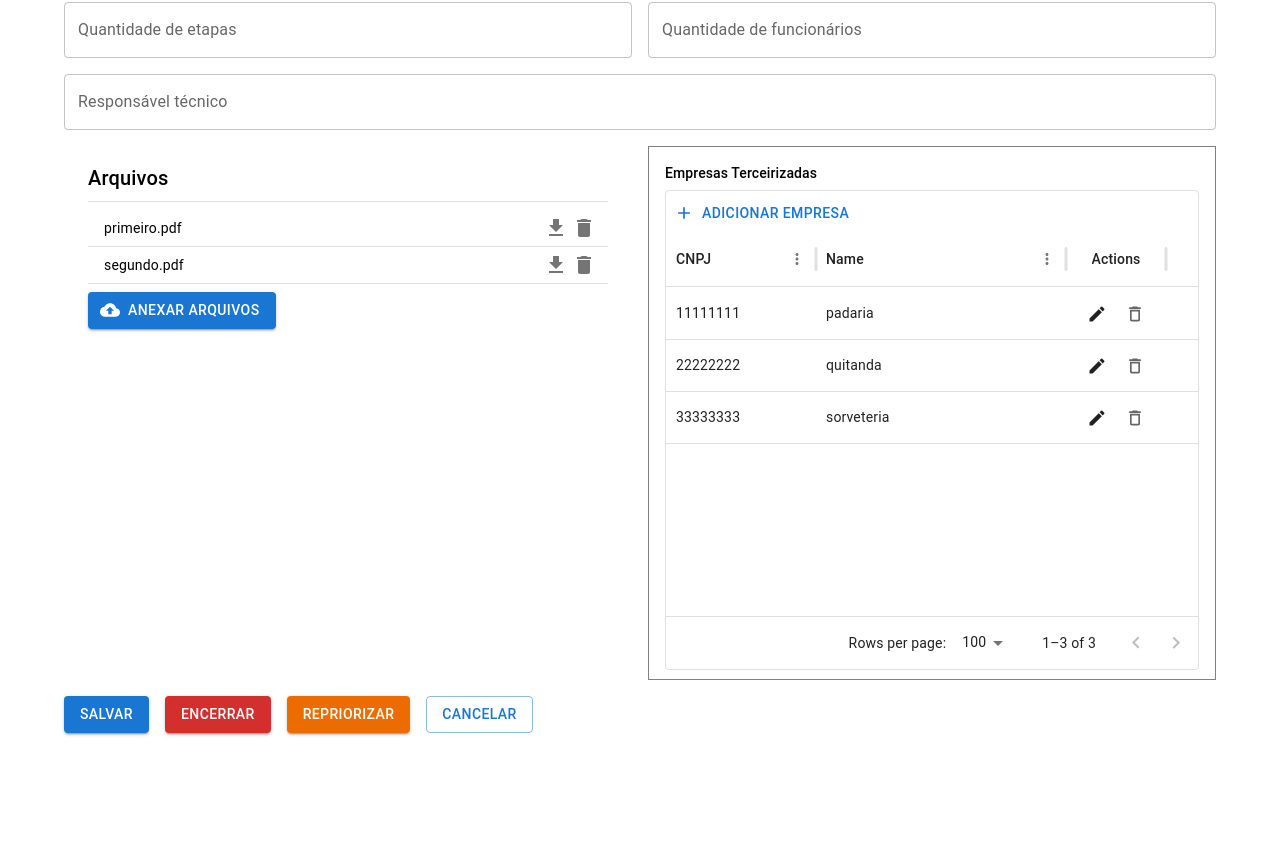
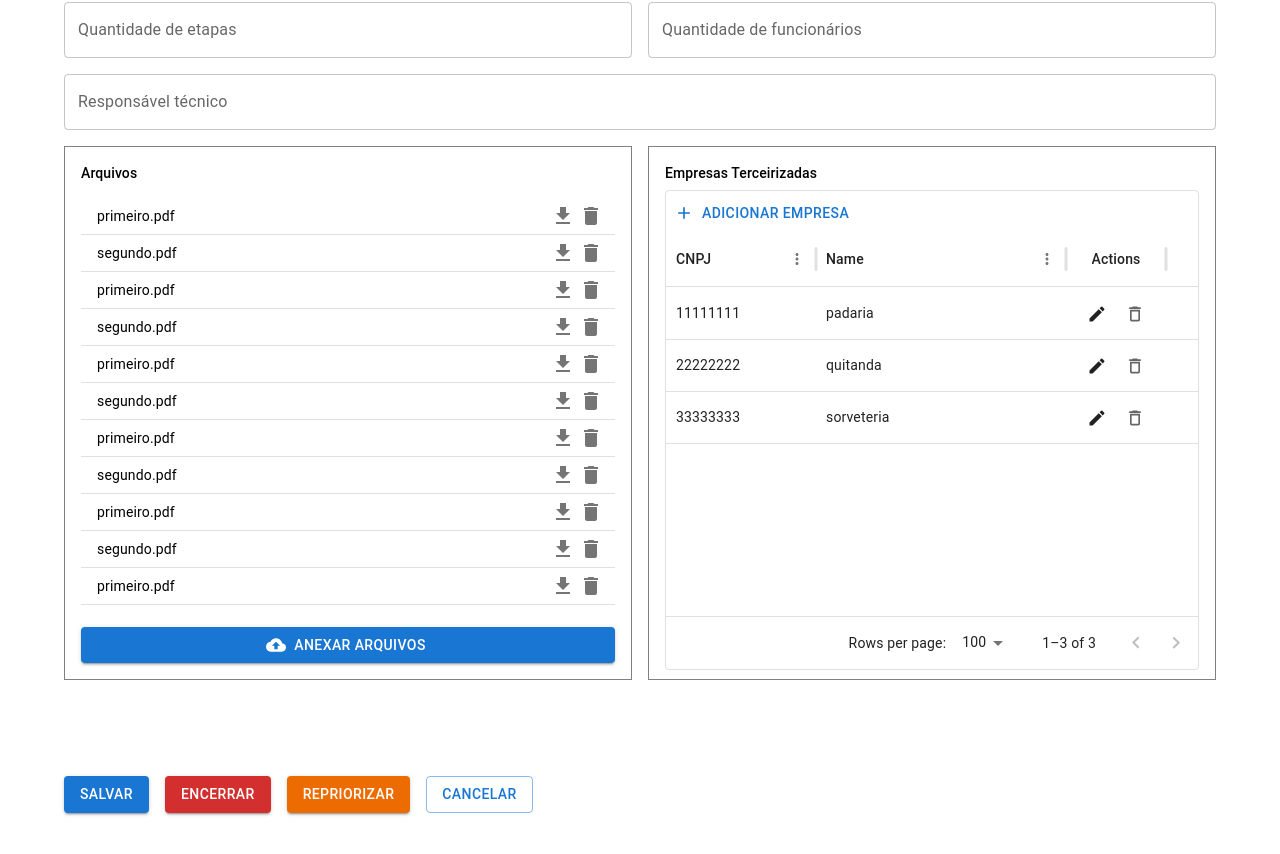
Before and after one commit to Duerton/gestao_demanda, a Next.js app: page /planejamento in a window 1280 px wide. Shown: the part 861-1715 px from the top of the page. Before the commit the page ends 1602 px from the top, so only its background shows below. Built offline with nearby package versions, Linux system fonts and the light colour scheme.

Commit message:
add list upload

```diff
--- a/src/app/cadastro/components/FooterCadastro.tsx
+++ b/src/app/cadastro/components/FooterCadastro.tsx
@@ -3,7 +3,7 @@ import { Box, Button } from '@mui/material';
 
 const FooterCadastro: React.FC = () => {
   return (
-    <Box display="flex" justifyContent="left" mt={2}>
+    <Box display="flex" justifyContent="left" mt={12} mb={12}>
       <Button variant="contained" color="primary" sx={{ mx: 1, marginLeft : '0px' }}>
         Salvar
       </Button>
--- a/src/app/planejamento/components/FileList.tsx
+++ b/src/app/planejamento/components/FileList.tsx
@@ -1,23 +1,39 @@
 'use client'
 
-import React, { useState } from 'react';
-import { Button, Box, Container, Typography, List, ListItem, ListItemText, IconButton, ListItemButton, Divider } from '@mui/material';
+import React from 'react';
+import { Box, Typography, List, ListItem, ListItemText, IconButton } from '@mui/material';
 import DeleteIcon from '@mui/icons-material/Delete';
 import DownloadIcon from '@mui/icons-material/Download';
 import InputFileUpload from './UploadFiles';
 
 const FileUploadAndList: React.FC = () => {
 
-  const files = [{name: 'primeiro.pdf'}, {name: 'segundo.pdf'}]
+  const files = [{name: 'primeiro.pdf'}, {name: 'segundo.pdf'},{name: 'primeiro.pdf'}, {name: 'segundo.pdf'},{name: 'primeiro.pdf'}, {name: 'segundo.pdf'},{name: 'primeiro.pdf'}, {name: 'segundo.pdf'},{name: 'primeiro.pdf'}, {name: 'segundo.pdf'},{name: 'primeiro.pdf'}, {name: 'segundo.pdf'},{name: 'primeiro.pdf'}, {name: 'segundo.pdf'}]
 
   return (
-    <Container>
-      <Box mt={2} border={'1px'}>
-        <Typography variant="h6" gutterBottom>
+      <Box
+        component="section"
+        sx={{
+          height: 500,
+          '& .actions': {
+            color: 'text.secondary',
+          },
+          '& .textPrimary': {
+            color: 'text.primary',
+          },
+          p: 2,
+          border: '1px solid grey',
+          display: 'flex',
+          flexDirection: 'column',
+          justifyContent: 'space-between'
+        }}
+      >
+        <Box>
+
+          <Typography variant="subtitle2" gutterBottom>
             Arquivos
           </Typography>
-        <Divider/>
-        <List dense>
+          <List dense sx={{maxHeight: 400, overflowY: 'auto',}}>
             {files.map((file, index) => (
               <ListItem
                 key={index}
@@ -37,9 +53,9 @@ const FileUploadAndList: React.FC = () => {
               </ListItem>
             ))}
           </List>
+        </Box>
         <InputFileUpload/>
       </Box>
-    </Container>
   );
 };
 
```
Also changed, not shown: src/app/planejamento/components/UploadFiles.tsx (+0 -18 lines). Lines whose indentation alone changed are shown as unchanged.
